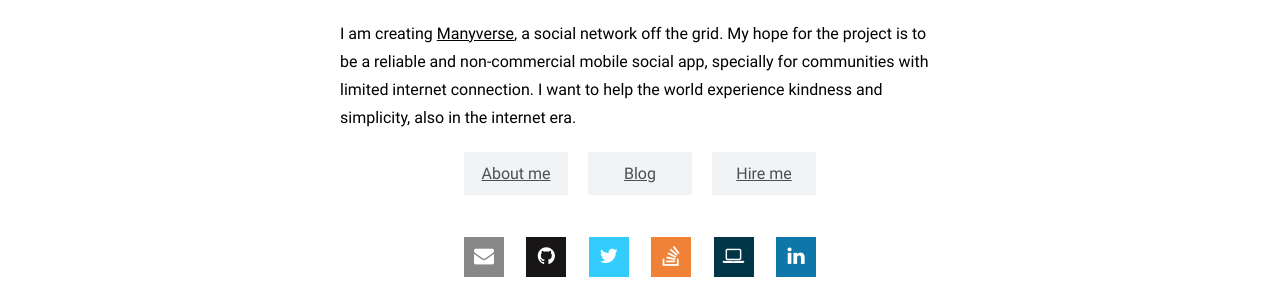
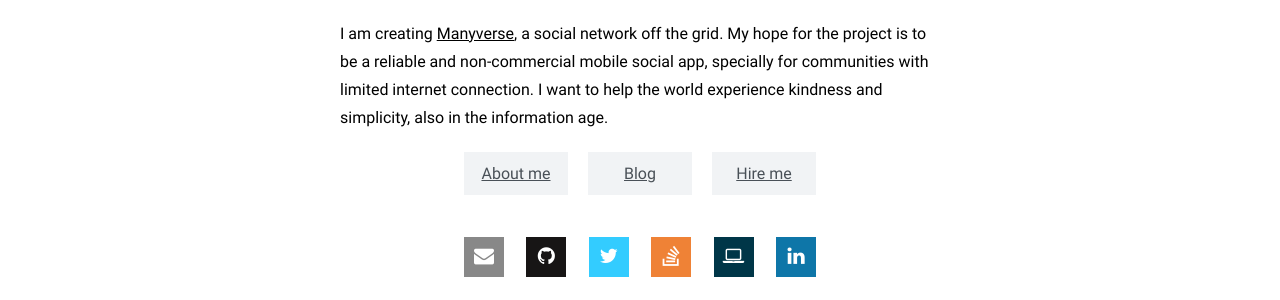
Before and after one commit to staltz/staltz.com, a Jekyll site: the page built from index.html, in a window 1280 px wide. Shown: the part 867-1167 px from the top of the page. Built offline with Jekyll 4.4.1, drawn with Linux system fonts in a browser that asks for light colours.

Commit message:
information age

```diff
--- a/index.html
+++ b/index.html
@@ -13,7 +13,7 @@ tags: [nofooter]
 
       <p>Hi! I build open source software, teach programming, and write articles. My areas of focus areas are: JavaScript, user interfaces, reactive programming, React Native, and peer-to-peer networks.</p>
 
-      <p>I am creating <a href="https://manyver.se">Manyverse</a>, a social network off the grid. My hope for the project is to be a reliable and non-commercial mobile social app, specially for communities with limited internet connection. I want to help the world experience kindness and simplicity, also in the internet era.</p>
+      <p>I am creating <a href="https://manyver.se">Manyverse</a>, a social network off the grid. My hope for the project is to be a reliable and non-commercial mobile social app, specially for communities with limited internet connection. I want to help the world experience kindness and simplicity, also in the information age.</p>
 
       <div class="nav">
         <a class="nav-item" href="/about.html">About me</a>
```
